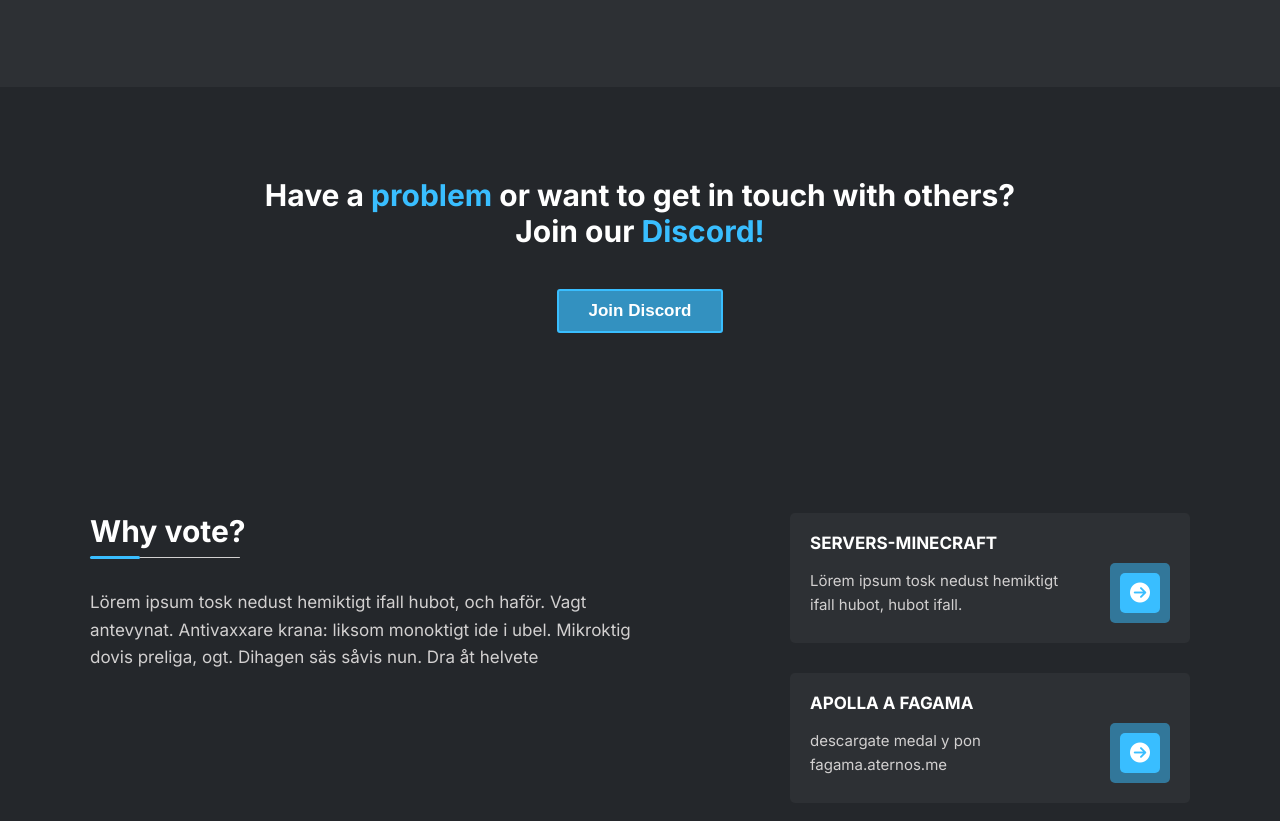
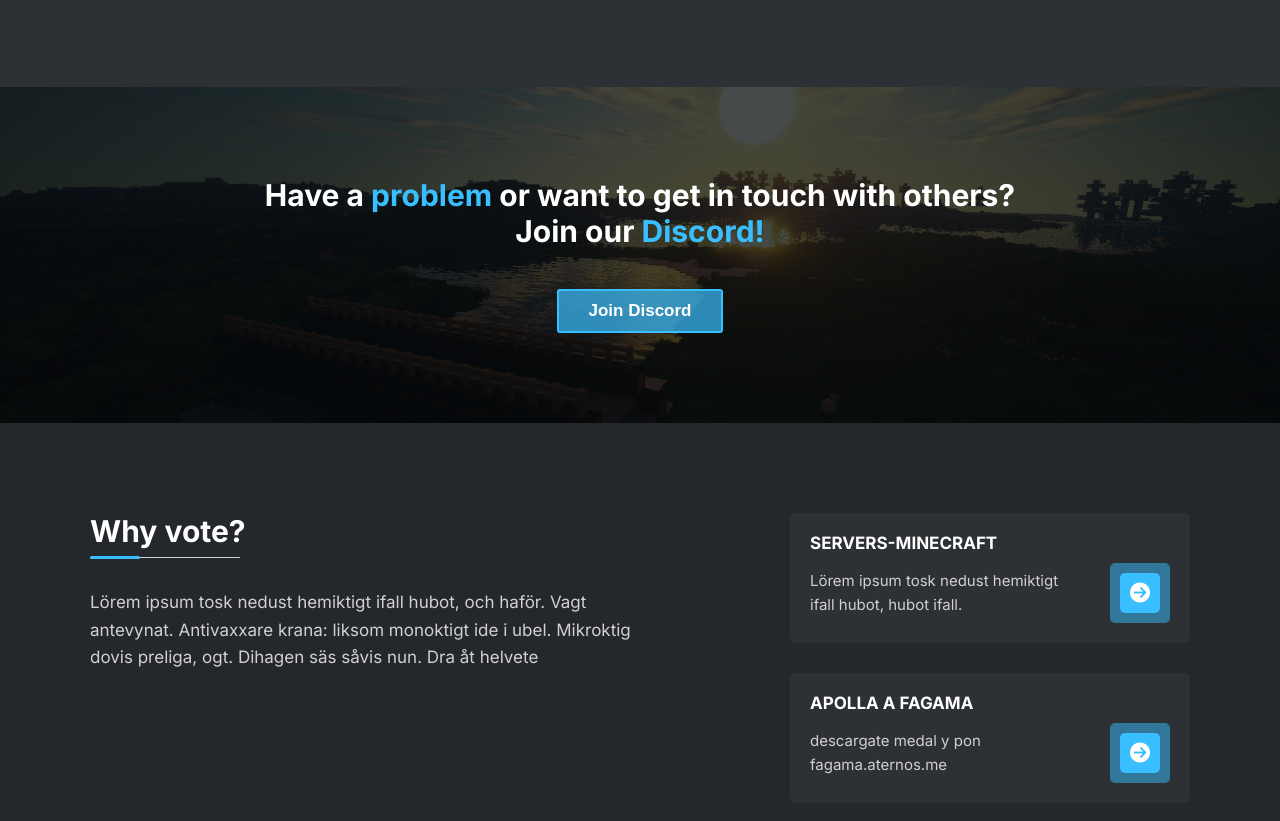
Before and after one commit to iknicraft/web2, a plain HTML site: page index.html in a window 1280 px wide. Shown: the part 2062-2883 px from the top of the page. Drawn offline with Linux system fonts and the light colour scheme; no server answers; files whose address does not match are found by name.

Commit message:
Update home.css

```diff
--- a/home.css
+++ b/home.css
@@ -364,7 +364,7 @@
 
 /*Discord*/
 #discord {
-    background: url("../../images/header-background.jpg") no-repeat fixed center;
+    background: url("header-background.jpg") no-repeat fixed center;
     min-width: 100%;
     height: 100%;
     background-size: cover;
```
